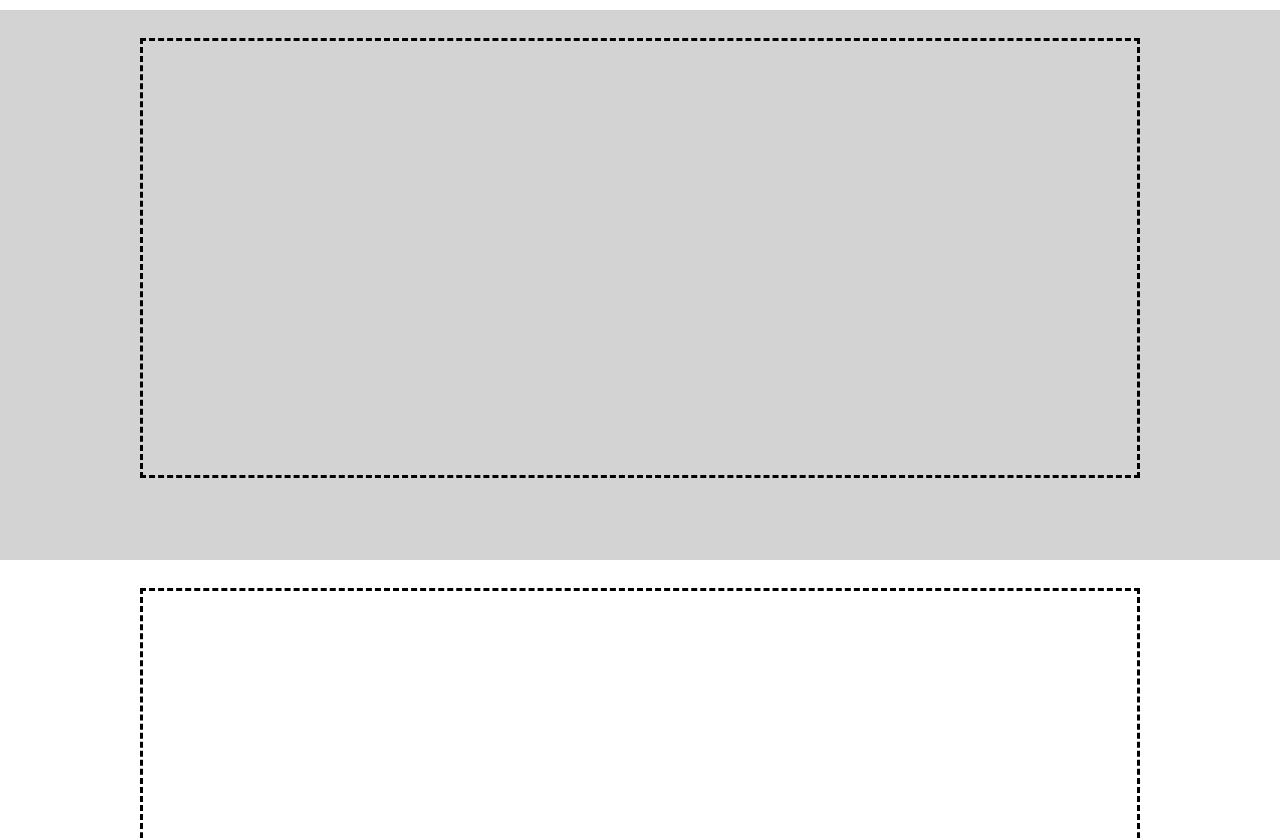
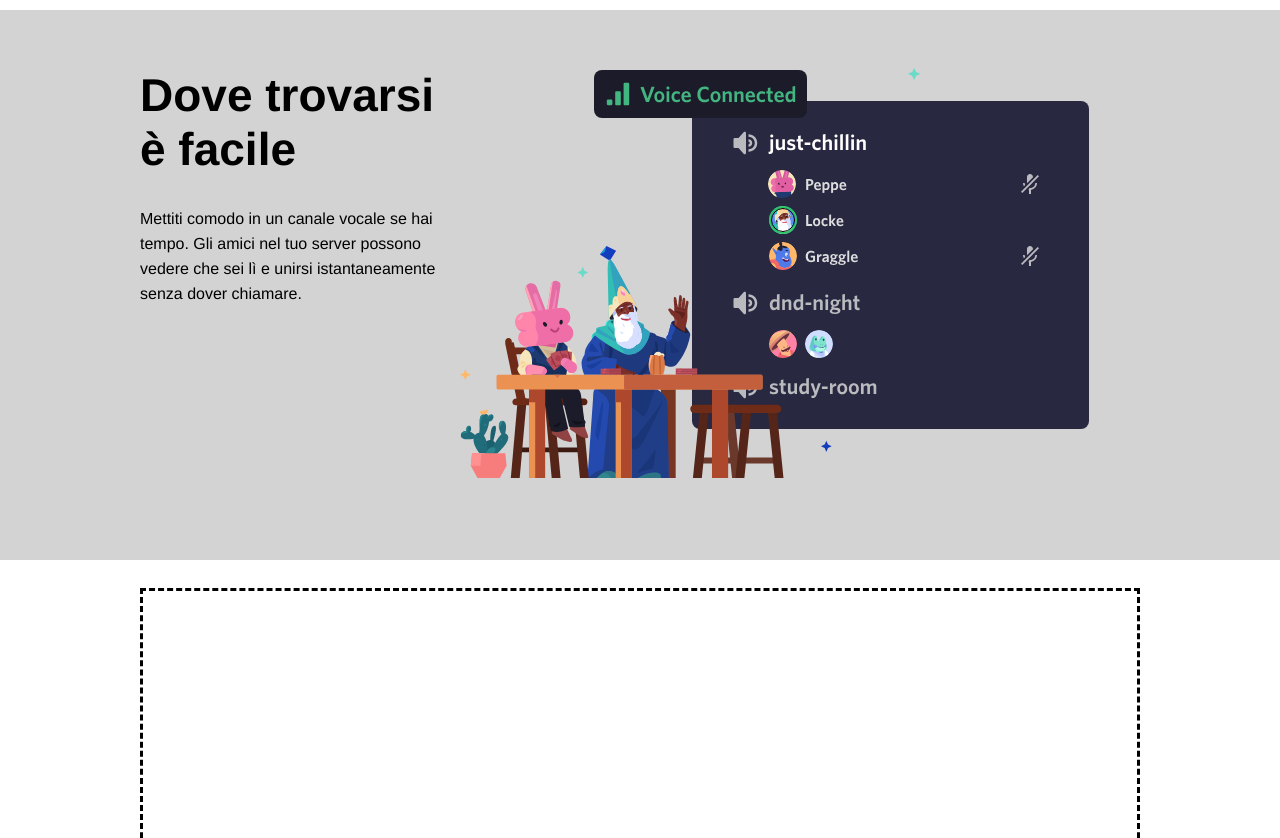
Before and after one commit to mattia0419/htmlcss-discord, a plain HTML site: page index.html in a window 1280 px wide. Shown: the part 990-1828 px from the top of the page. Drawn offline with Linux system fonts and the light colour scheme; a web font is replaced by a local one.

Commit message:
add second section

```diff
--- a/css/style.css
+++ b/css/style.css
@@ -115,6 +115,9 @@ h1{
     margin-top: 0;
 
 }
+
+
+
 .text{
     width: 30%;
 }
--- a/index.html
+++ b/index.html
@@ -51,9 +51,12 @@
         </div>
         <!-- second block -->
         <div class="block-b-gray">
-            <div class="container flex debug f-section">
-                <section class="pink"></section>
-                <section class="blue"></section>
+            <div class="container flex f-section">
+                <section class="text">
+                    <h2 class="big-font marg-top-bot">Dove trovarsi è facile</h2>
+                    <p class="l-height">Mettiti comodo in un canale vocale se hai tempo. Gli amici nel tuo server possono vedere che sei lì e unirsi istantaneamente senza dover chiamare.</p>
+                </section>
+                <div><img src="./img/item2.svg" alt="foto 3"></div>
             </div>
 
         </div>
```
